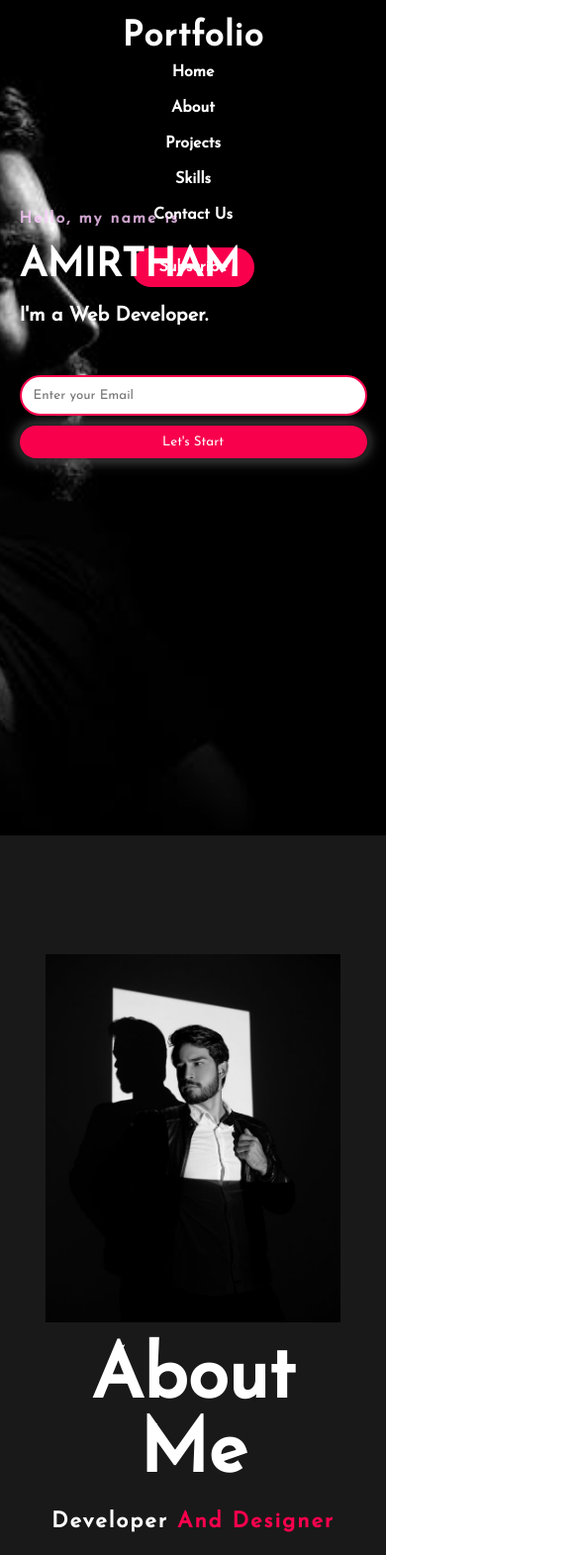
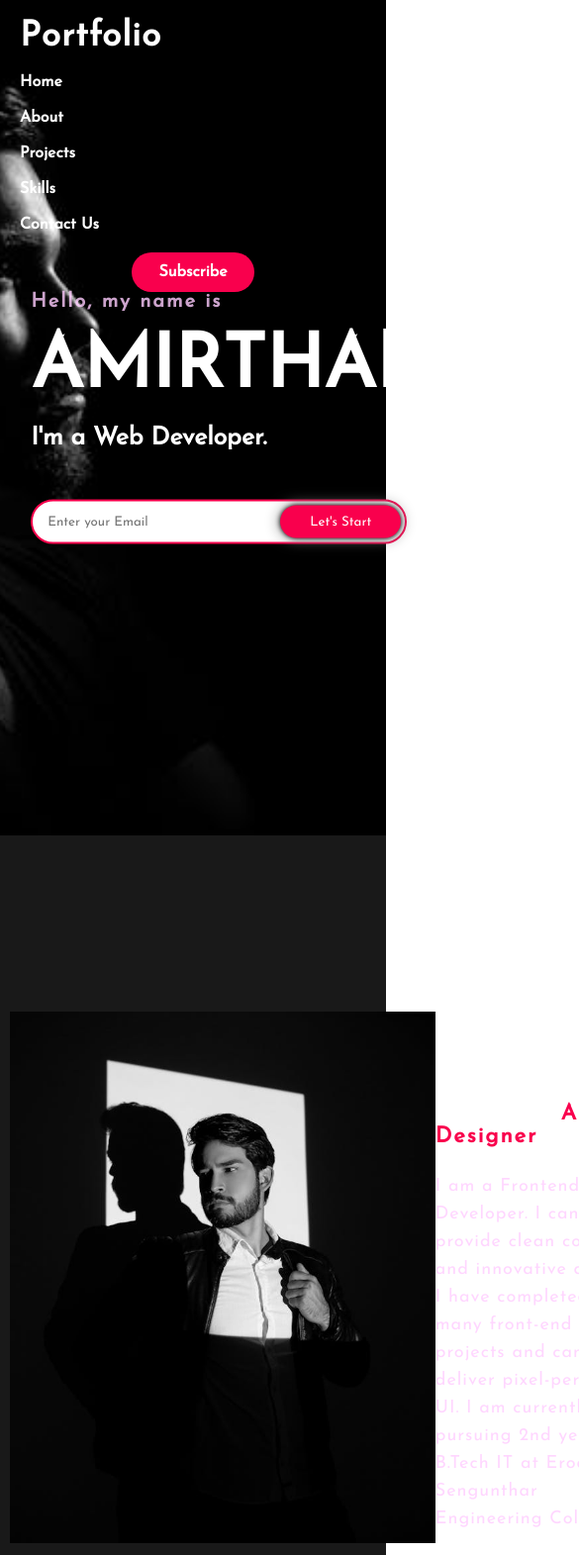
Before and after one commit to AMIRTHAM23/CODSOFT-2, a plain HTML site: page index.html in a window 390 px wide. Shown: the top 1571 px of the page at 99% size, 585 px wide, since content can reach past the window. Drawn offline with Linux system fonts and the light colour scheme.

Commit message:
Update style.css

```diff
--- a/style.css
+++ b/style.css
@@ -11,13 +11,12 @@
   background-size: cover;
   background-position: center;
 }
-nav{
+nav {
   display: flex;
   align-items: center;
   justify-content: space-between;
-  padding-top: 45px;
-  padding-left: 8%;
-  padding-right: 8%;
+  flex-wrap: wrap;
+  padding: 20px;
 }
 .Logo{
   color: white;
@@ -299,95 +298,28 @@ footer p:nth-child(2){
   font-size: 14px;
 }
 
-
-/* ---------------- RESPONSIVE CSS ---------------- */
-
 @media (max-width: 768px) {
   nav {
     flex-direction: column;
-    align-items: center;
-    padding: 20px;
+    align-items: flex-start;
   }
 
   nav ul {
+    width: 100%;
+    display: flex;
     flex-direction: column;
-    text-align: center;
+    margin-top: 10px;
     padding-left: 0;
   }
 
   nav ul li {
-    display: block;
+    width: 100%;
+    text-align: left;
     padding: 10px 0;
   }
 
   .btn {
-    margin-top: 15px;
-  }
-
-  .content {
-    top: 40%;
-    left: 5%;
-    width: 90%;
-    transform: translateY(-50%);
-  }
-
-  h1 {
-    font-size: 40px;
-  }
-
-  h3 {
-    font-size: 20px;
-  }
-
-  h4 {
-    font-size: 16px;
-  }
-
-  .newsletter form input:first-child {
-    padding: 12px;
-  }
-
-  .newsletter form input:last-child {
-    position: static;
-    width: 100%;
+    align-self: center;
     margin-top: 10px;
   }
-
-  .main {
-    flex-direction: column;
-    padding: 20px;
-    text-align: center;
-  }
-
-  .About img {
-    width: 90%;
-    margin-bottom: 20px;
-  }
-
-  .About-text {
-    width: 100%;
-  }
-
-  .box {
-    flex-direction: column;
-  }
-
-  .card {
-    width: 90%;
-    margin: 20px auto;
-  }
-
-  .Title h2 {
-    font-size: 40px;
-    width: 100%;
-  }
-
-  footer {
-    padding: 20px;
-    height: auto;
-  }
-
-  footer p:nth-child(2) {
-    width: 90%;
-  }
 }
```
